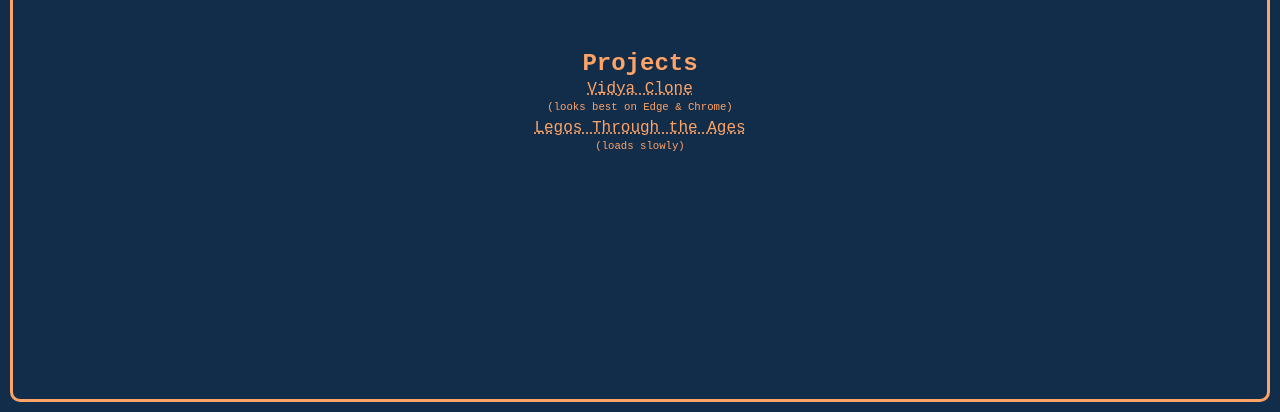
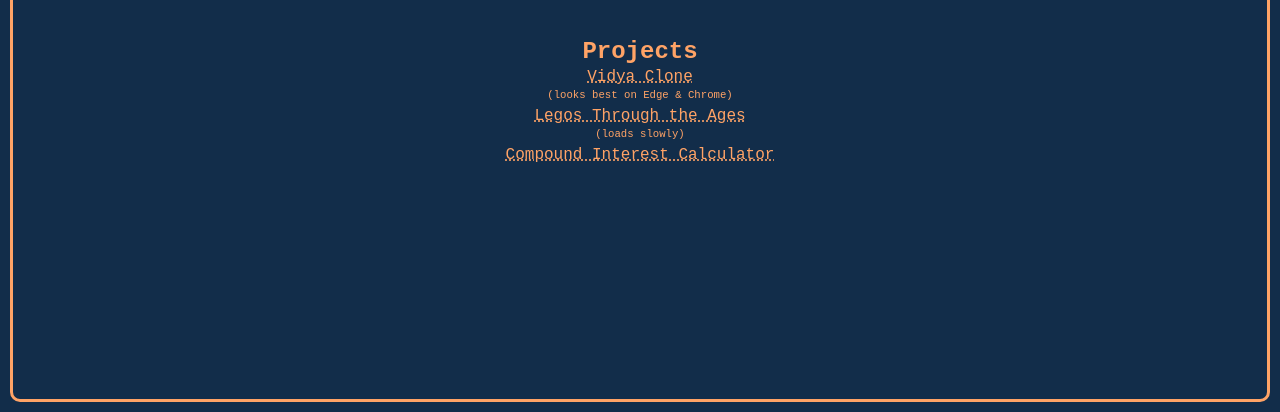
Before and after one commit to KrisAirdancer/csmarston-dot-com, a plain HTML site: page index.html in a window 1280 px wide. Shown: the part 388-800 px from the top of the page. Drawn offline with Linux system fonts and the light colour scheme.

Commit message:
Added Compound Interest Calculator project link.

```diff
--- a/index.html
+++ b/index.html
@@ -26,6 +26,7 @@
             <p style="font-size: 8pt; margin-top: 0%;">(looks best on Edge & Chrome)</p>
             <p><a href="https://csmarston.com/legos-through-the-ages/legos-through-the-ages.html">Legos Through the Ages</a></p>
             <p style="font-size: 8pt; margin-top: 0%;">(loads slowly)</p>
+            <p><a href="https://krisairdancer.github.io/compound-interest-calculator/">Compound Interest Calculator</a></p>
         </div>
     </div>
 </body>
```
